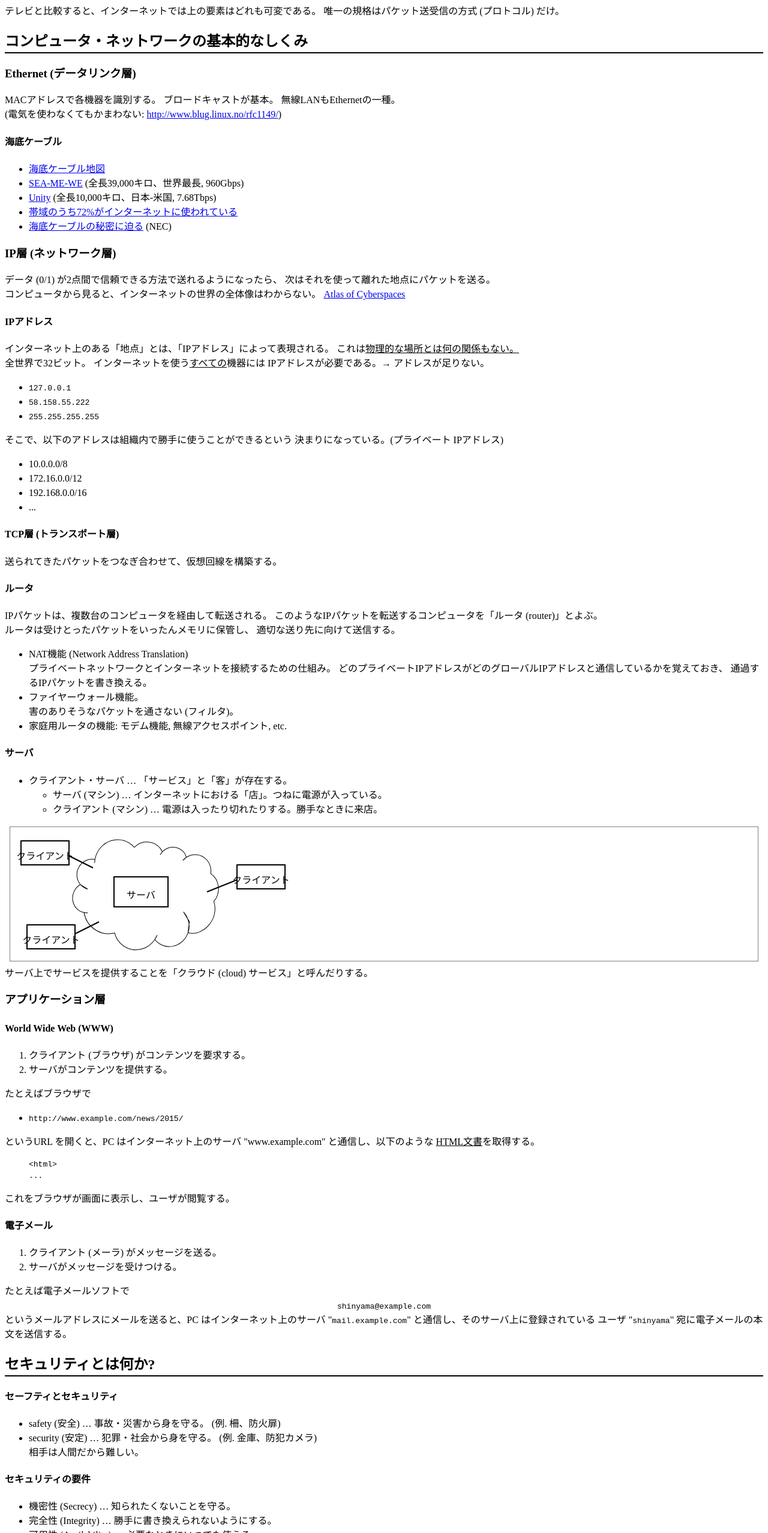
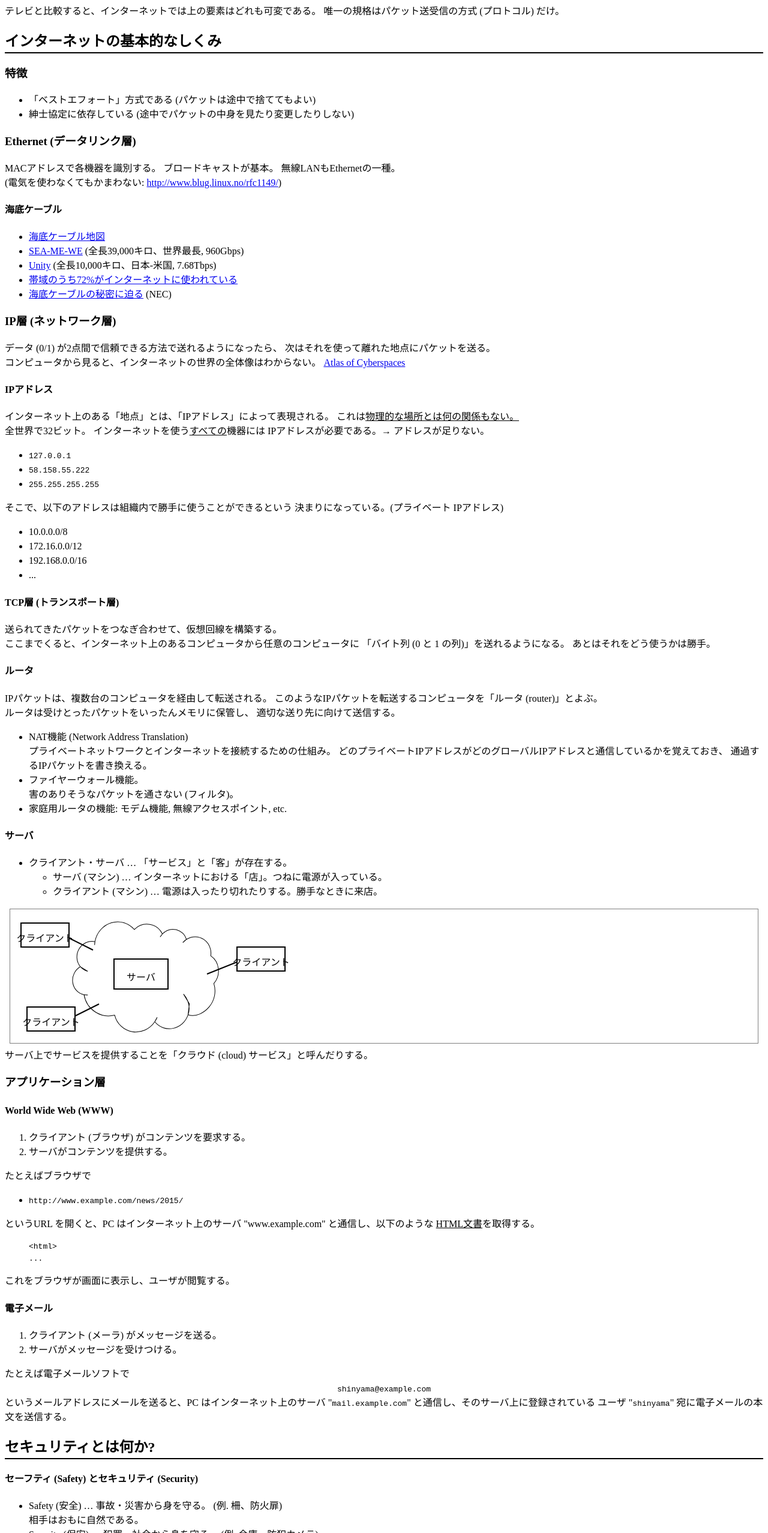
Before and after one commit to euske/euskecs, a plain HTML site: page lec3/index.html in a window 1280 px wide. Shown: the part 2240-4796 px from the top of the page at 60% size. Drawn offline with Linux system fonts and the light colour scheme.

Commit message:
Changed.

```diff
--- a/lec3/index.html
+++ b/lec3/index.html
@@ -202,7 +202,13 @@ p { margin: 0; }
 テレビと比較すると、インターネットでは上の要素はどれも可変である。
 唯一の規格はパケット送受信の方式 (プロトコル) だけ。
 
-<h2><a name="network-layers">コンピュータ・ネットワークの基本的なしくみ</a></h2>
+<h2><a name="network-layers">インターネットの基本的なしくみ</a></h2>
+
+<h3>特徴</h3>
+<ul>
+<li> 「ベストエフォート」方式である (パケットは途中で捨ててもよい)
+<li> 紳士協定に依存している (途中でパケットの中身を見たり変更したりしない)
+</ul>
 
 <h3><a name="datalink-layer">Ethernet (データリンク層)</a></h3>
 <p>
@@ -257,7 +263,10 @@ IPアドレスが必要である。→ アドレスが足りない。
 <h4>TCP層 (トランスポート層)</h4>
 <p>
 送られてきたパケットをつなぎ合わせて、仮想回線を構築する。
-
+<p>
+ここまでくると、インターネット上のあるコンピュータから任意のコンピュータに
+「バイト列 (0 と 1 の列)」を送れるようになる。
+あとはそれをどう使うかは勝手。
 
 <h4>ルータ</h4>
 <p>
@@ -346,10 +355,11 @@ IPパケットは、複数台のコンピュータを経由して転送される
 
 <h2><a name="computer-security">セキュリティとは何か?</a></h2>
 
-<h4>セーフティとセキュリティ</h4>
+<h4>セーフティ (Safety) とセキュリティ (Security)</h4>
 <ul>
-<li> safety (安全) … 事故・災害から身を守る。 (例. 柵、防火扉)
-<li> security (安定) … 犯罪・社会から身を守る。 (例. 金庫、防犯カメラ)
+<li> Safety (安全) … 事故・災害から身を守る。 (例. 柵、防火扉)
+  <p> 相手はおもに自然である。
+<li> Security (保安) … 犯罪・社会から身を守る。 (例. 金庫、防犯カメラ)
   <p> 相手は人間だから難しい。
 </ul>
 
```
